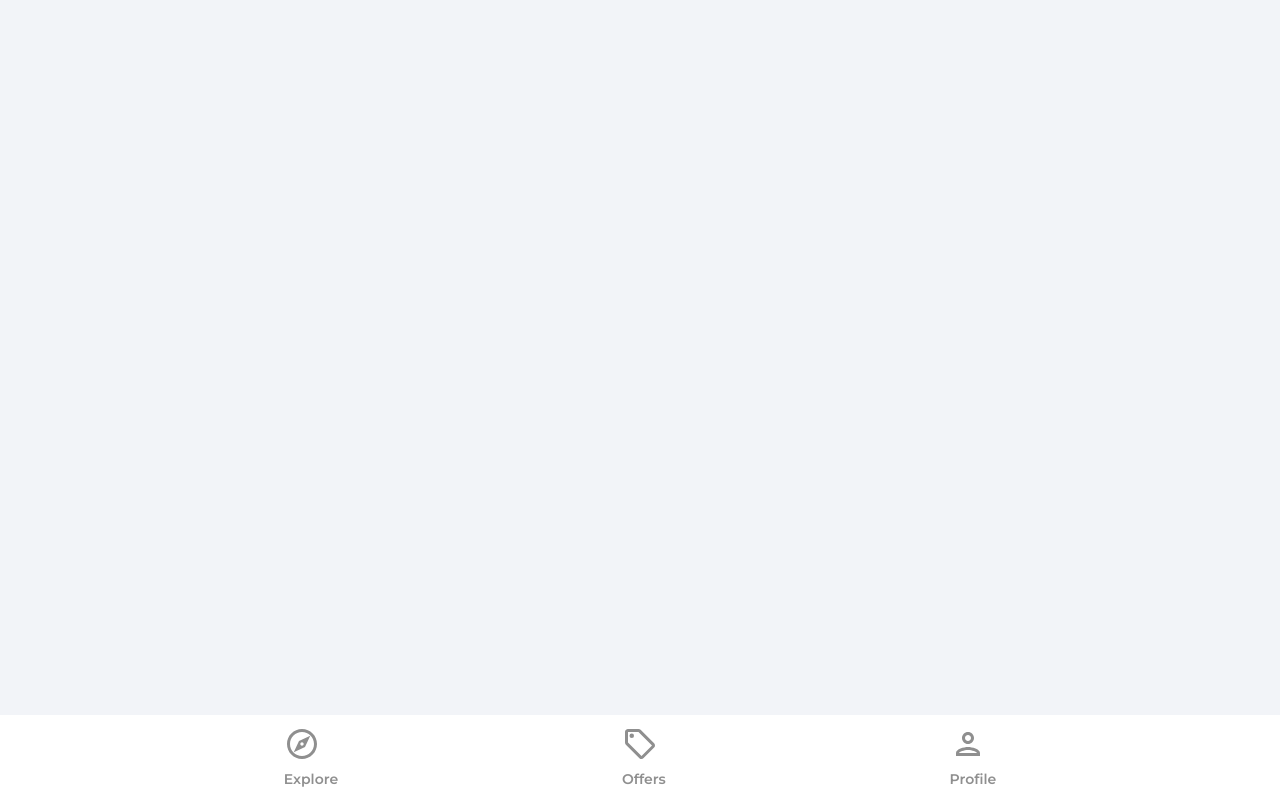
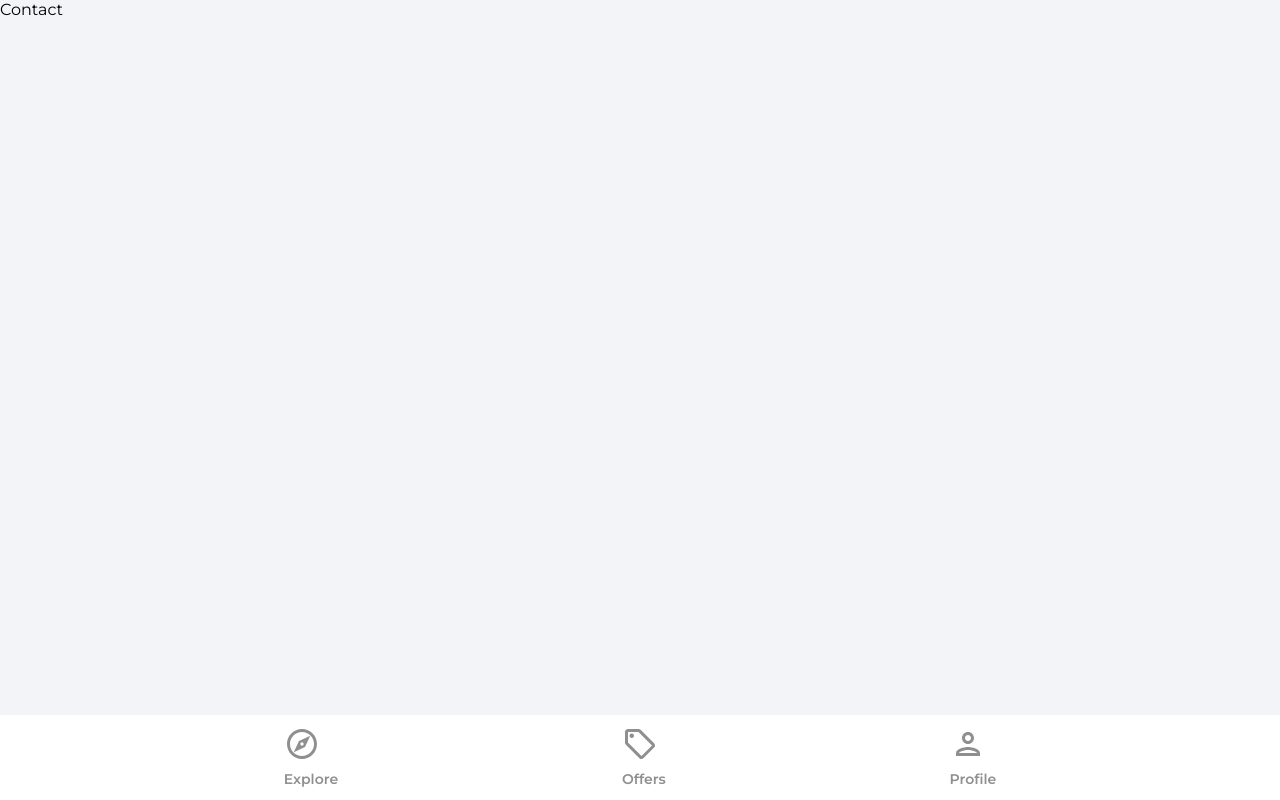
Before and after one commit to KuldipBoghara/House-Marketplace, a React (Create React App) app: page /contact/1 in a window 1280 px wide. Built offline with nearby package versions, Linux system fonts and the light colour scheme.

Commit message:
contact Lanloard Page

```diff
--- a/src/App.js
+++ b/src/App.js
@@ -13,6 +13,7 @@ import PrivateRoute from './component/PrivateRoute';
 import Category from './pages/Category';
 import CreateListing from './pages/CreateListing';
 import Listing from './pages/Listing';
+import Contact from './pages/Contact';
 
 function App() {
   return (
@@ -33,6 +34,7 @@ function App() {
             path="/category/:categoryName/:listingId"
             element={<Listing />}
           />
+          <Route path="/contact/:landloardID" element={<Contact />} />
         </Routes>
         <Navbar />
       </Router>
--- a/src/pages/contact.jsx
+++ b/src/pages/contact.jsx
@@ -1,7 +1,14 @@
-import React from 'react';
+import React, { useState } from 'react';
+import { useParams, useSearchParams } from 'react-router-dom';
+import { doc, getDoc } from 'firebase/firestore';
+import { db } from '../firebase.config';
+import { toast } from 'react-toastify';
 
-function contact() {
-  return <div>contact</div>;
+function Contact() {
+  const [message, setMessage] = useState('');
+  const [landloard, setLandLoard] = useState(null);
+
+  return <div>Contact</div>;
 }
 
-export default contact;
+export default Contact;
```
